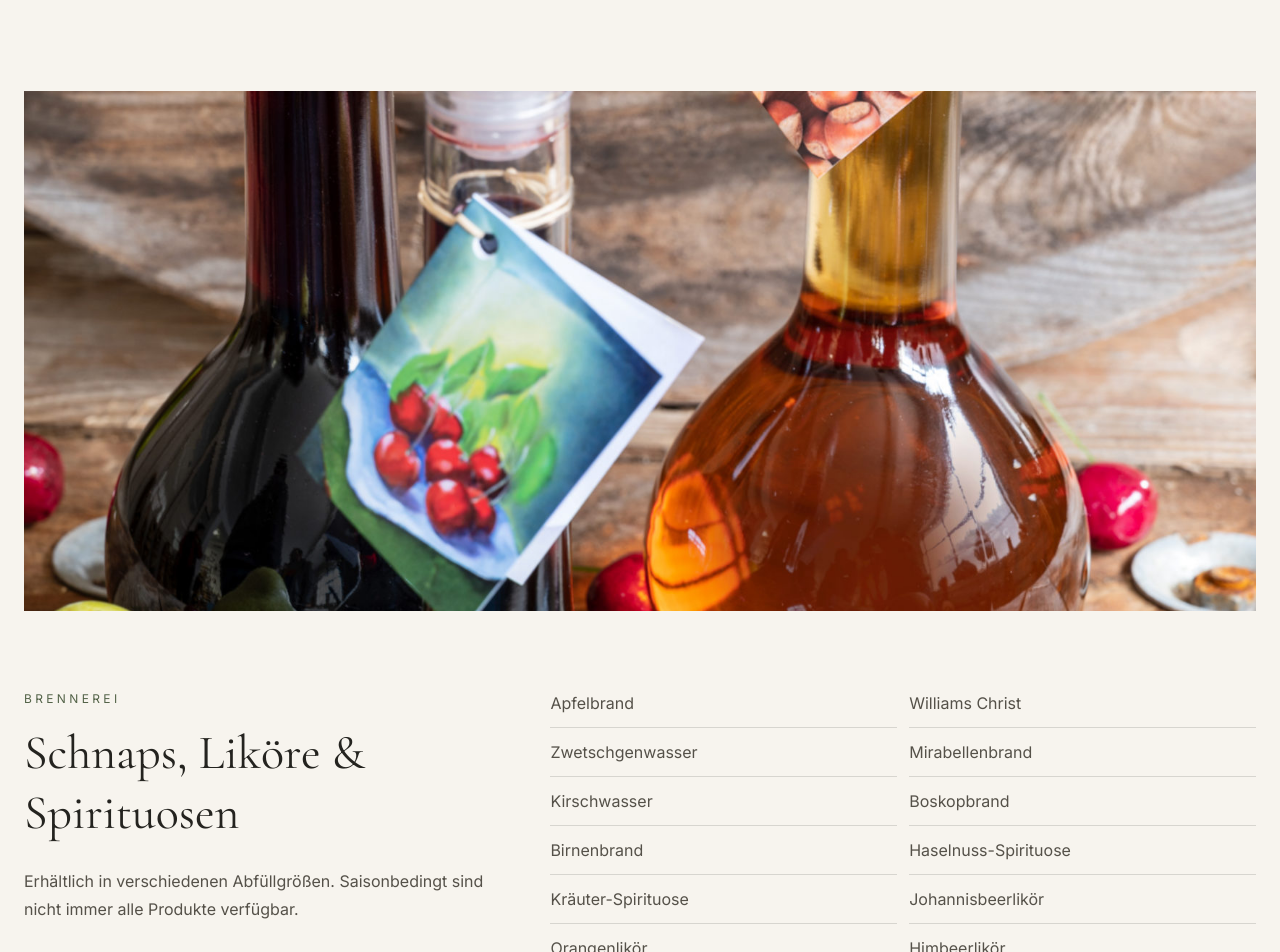
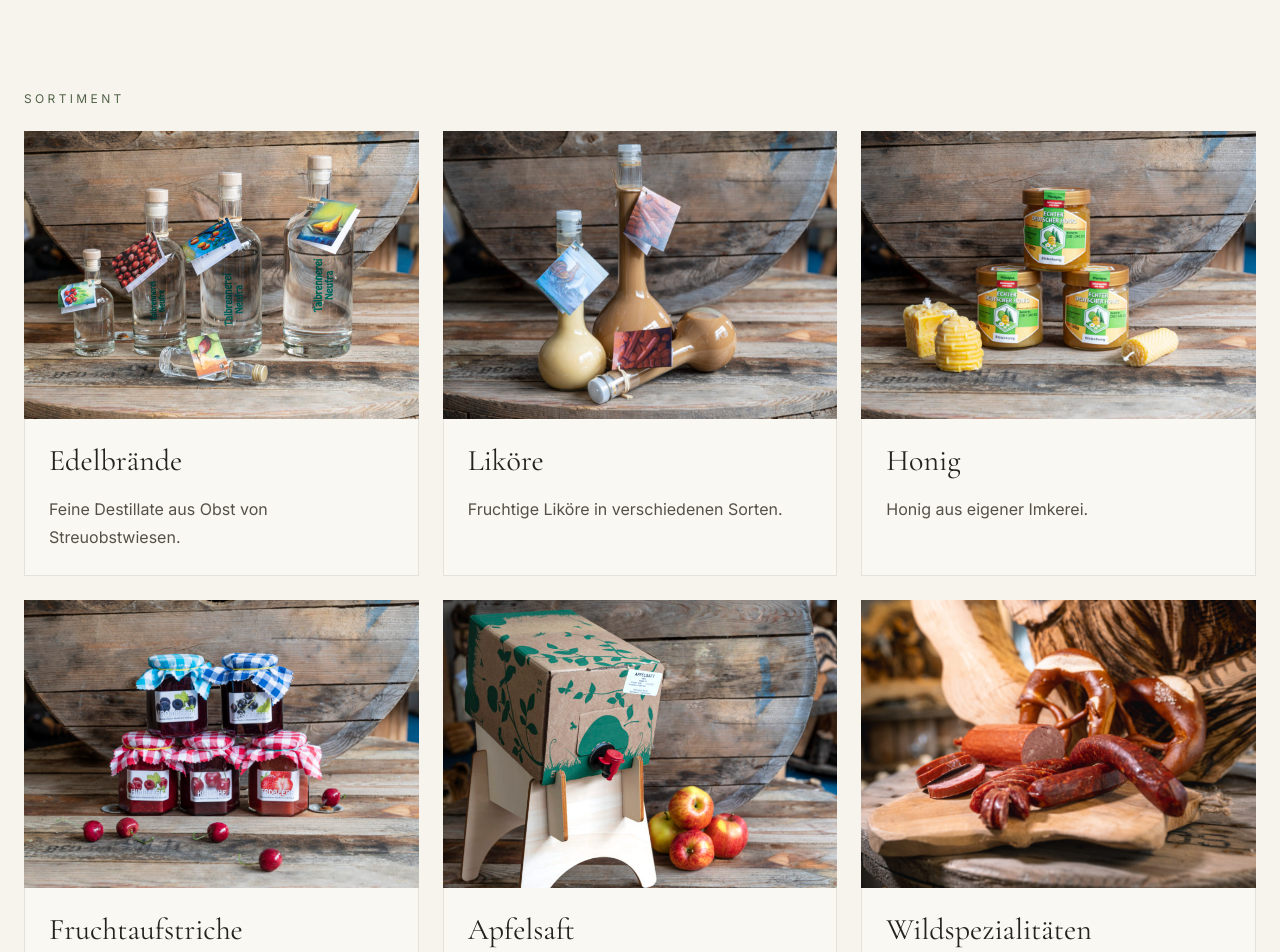
Before and after one commit to katharinadobiosch/tn, a Next.js app: page /produkte in a window 1280 px wide. Shown: the part 600-1552 px from the top of the page. Built offline with nearby package versions, Linux system fonts and the light colour scheme.

Commit message:
Improve product page visuals

```diff
--- a/src/app/produkte/page.tsx
+++ b/src/app/produkte/page.tsx
@@ -9,18 +9,49 @@ import {
 } from "@/data/products";
 import { ProductList } from "@/components/ProductList";
 
+const productCards = [
+  {
+    title: "Edelbrände",
+    text: "Feine Destillate aus Obst von Streuobstwiesen.",
+    image: siteImages.products.spirits,
+  },
+  {
+    title: "Liköre",
+    text: "Fruchtige Liköre in verschiedenen Sorten.",
+    image: siteImages.products.liqueur,
+  },
+  {
+    title: "Honig",
+    text: "Honig aus eigener Imkerei.",
+    image: siteImages.products.honey,
+  },
+  {
+    title: "Fruchtaufstriche",
+    text: "Süße Aufstriche aus hochwertigen Früchten.",
+    image: siteImages.products.jam,
+  },
+  {
+    title: "Apfelsaft",
+    text: "100 % naturtrüber Apfelsaft in der 5 l Bag-in-Box.",
+    image: siteImages.products.juice,
+  },
+  {
+    title: "Wildspezialitäten",
+    text: "Fleisch und Wurst vom Damwild.",
+    image: siteImages.products.wild,
+  },
+];
+
 export default function ProduktePage() {
   return (
     <main className="bg-[#F7F4EE] text-[#24231F]">
-      <section className="mx-auto max-w-7xl px-6 py-24">
+      <section className="mx-auto max-w-7xl px-6 pb-24 pt-12">
         <p className="mb-4 text-xs uppercase tracking-[0.28em] text-[#526247]">
           Produkte
         </p>
-
         <h1 className="max-w-5xl font-serif text-5xl leading-tight md:text-7xl">
           Brände, Liköre, Honig, Fruchtaufstriche und Saisonales.
         </h1>
-
         <p className="mt-8 max-w-2xl text-lg leading-8 text-[#555149]">
           In unserer modernen Brennerei verarbeiten wir ausschließlich
           Obstsorten von Streuobstwiesen am Fuße der Schwäbischen Alb. Auf
@@ -29,15 +60,28 @@ export default function ProduktePage() {
         </p>
       </section>
 
-      <section className="mx-auto max-w-7xl px-6">
-        <div className="relative min-h-[520px] overflow-hidden bg-[#D8D2C6]">
-          <Image
-            src={siteImages.products.hero}
-            alt="Produkte der Talbrennerei Neufra"
-            fill
-            className="object-cover"
-            priority
-          />
+      <section className="mx-auto max-w-7xl px-6 pb-24 pt-12">
+        <p className="mb-6 text-xs uppercase tracking-[0.28em] text-[#526247]">
+          Sortiment
+        </p>
+        <div className="grid items-stretch gap-6 md:grid-cols-3">
+          {productCards.map((product) => (
+            <article key={product.title} className="group flex h-full flex-col">
+              <div className="relative h-72 overflow-hidden bg-[#D8D2C6]">
+                <Image
+                  src={product.image}
+                  alt={product.title}
+                  fill
+                  className="object-cover transition duration-500 group-hover:scale-105"
+                />
+              </div>
+
+              <div className="flex flex-1 flex-col border border-t-0 border-[#24231F]/10 bg-white/30 p-6">
+                <h2 className="font-serif text-3xl">{product.title}</h2>
+                <p className="mt-4 leading-7 text-[#555149]">{product.text}</p>
+              </div>
+            </article>
+          ))}
         </div>
       </section>
 
```
